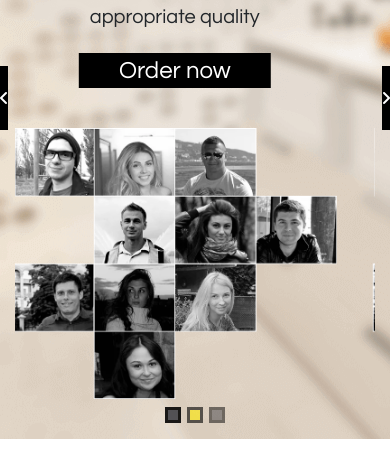
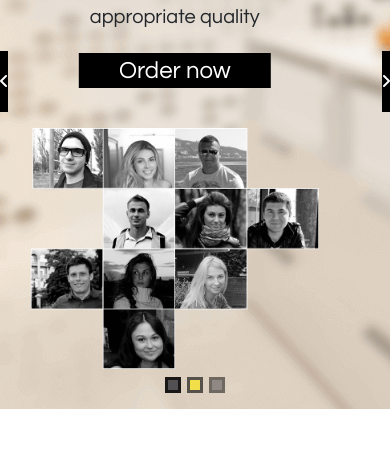
Before and after one commit to jimmywilson11/Lesson-9, a website: page index.html in a window 390 px wide. Shown: the part 348-804 px from the top of the page. Drawn offline with nearby package versions, Linux system fonts and the light colour scheme.

Commit message:
Fix in responsive

```diff
--- a/sass/main.sass
+++ b/sass/main.sass
@@ -398,7 +398,7 @@ body
 @media screen and ( max-width: 992px )
     .faces
         img
-            width: 90%
+            width: 80%
             margin: 0 auto
     .social
         flex-direction: column
@@ -407,7 +407,6 @@ body
         margin-top: 10px
     .email
         margin-top: 3px
-        width: 75%
     .black
         .container
             flex-wrap: wrap
```
Also changed, not shown: css/main.css.
